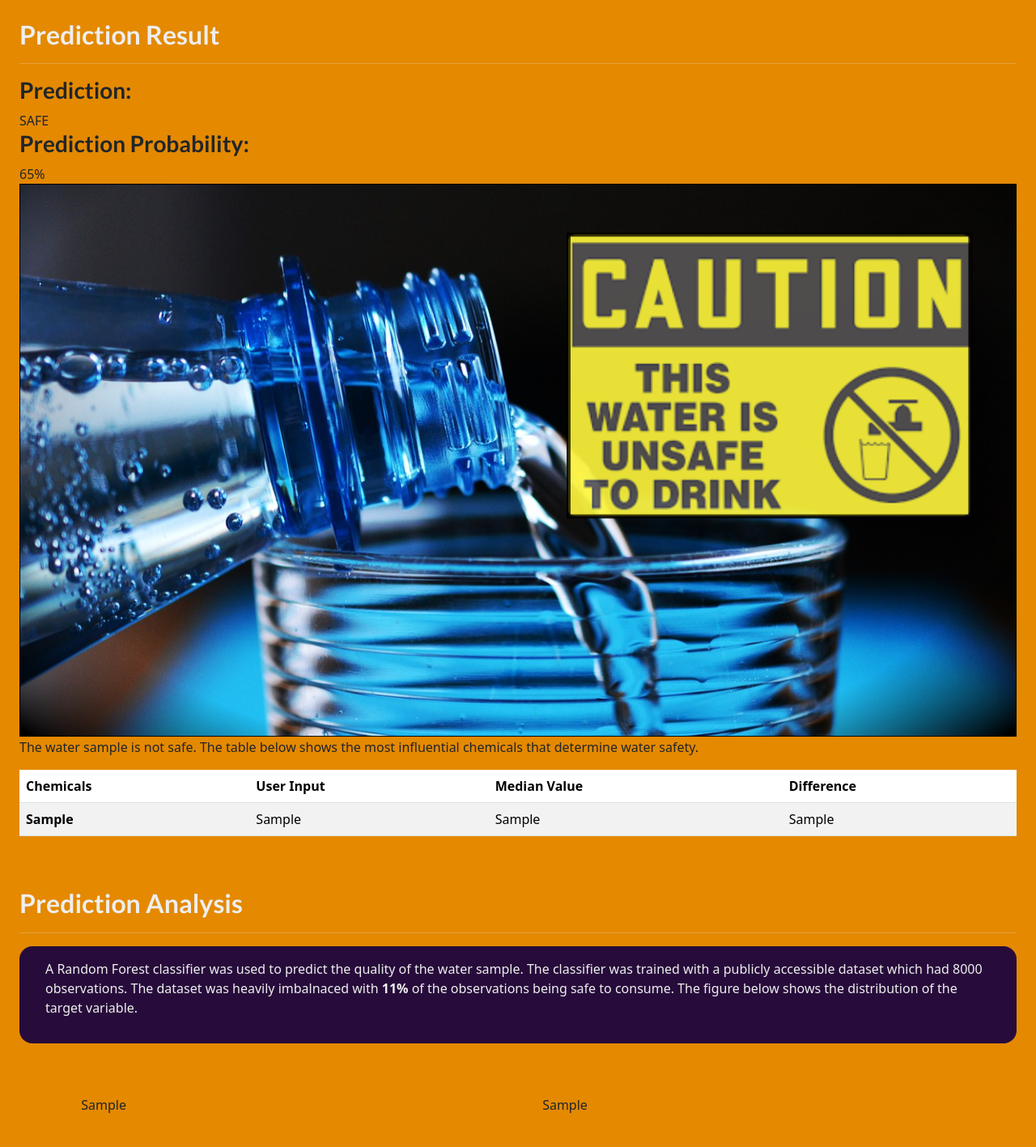
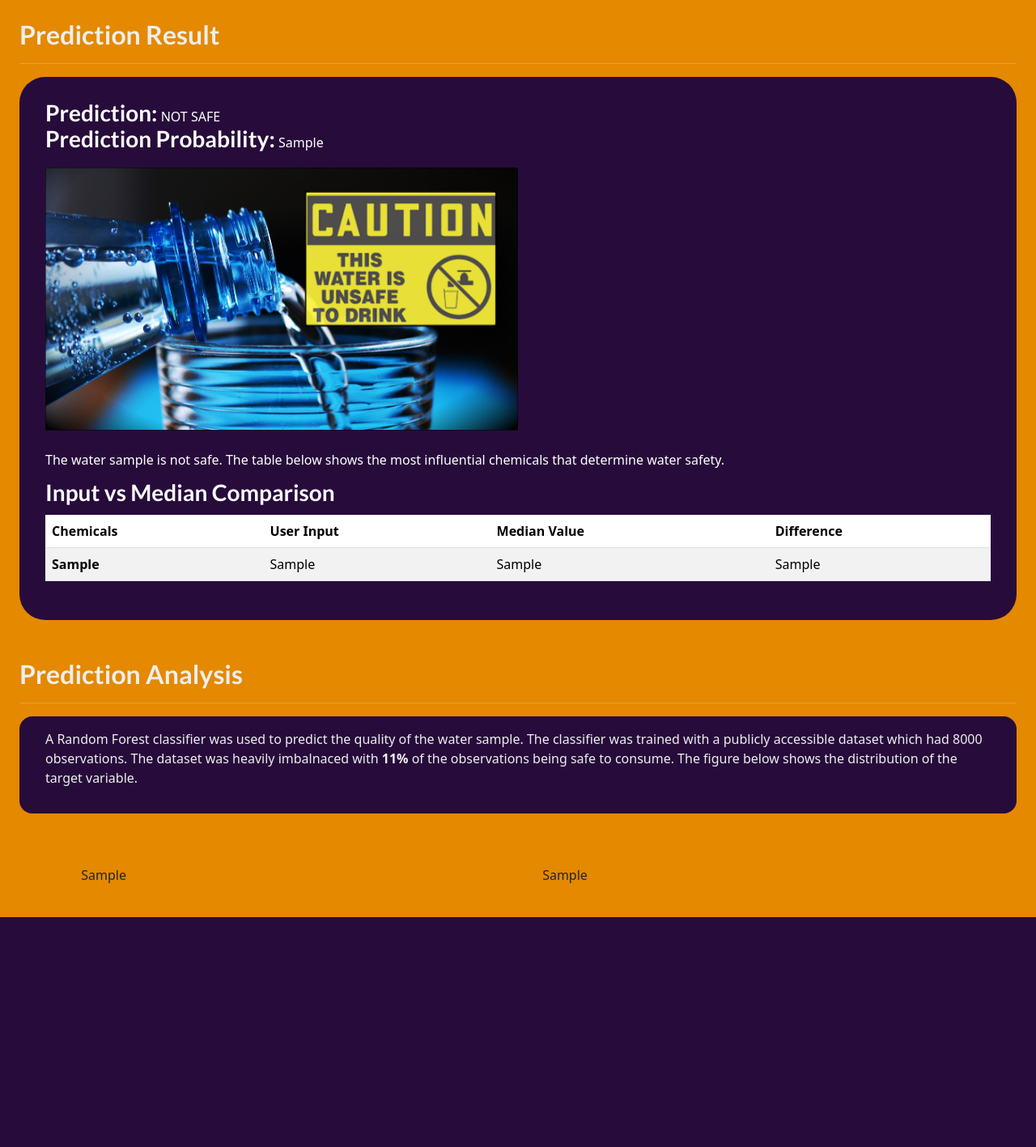
Before and after one commit to OTeeEnabor/django-wq-ml, a Django app: template wqpred/templates/wqpred/result.html in a window 1280 px wide. Shown: the part 80-1497 px from the top of the page at 81% size. After the commit the page ends 1213 px from the top, so only its background shows below. Run offline with Django 4.2, Linux system fonts and the light colour scheme; the template is opened without the code that fills it: most values are stand-ins (such as "Sample title", 1, 10 or a date in 2020).

Commit message:
recently collected static files

```diff
--- a/templates/base.html
+++ b/templates/base.html
@@ -9,6 +9,7 @@
     {% block css_files %} {% endblock %}
 </head>
 <body>
+    {%include "page_modal.html"%}
     <header id="mainNavigation">
         <a href="{% url "index" %}">
         <img class="logo-image"src="{% static "images/uj_logo.png"%}" alt="University of Johannesburg Logo">
--- /dev/null
+++ b/templates/page_modal.html
@@ -0,0 +1,11 @@
+
+    <div id="myModal" class="modal-container">
+            <div class="content-modal">
+                <div class="header-modal">
+                    <h5 class="modal-title">Model Prediction</h5>
+                </div>
+                <div class="modal-body">
+                    <p>Model is making a prediction based on your inputs...</p>
+                </div>
+            </div>
+    </div>
--- a/wqpred/static/result.css
+++ b/wqpred/static/result.css
@@ -13,10 +13,46 @@
     flex-wrap: wrap;
     /* margin-top: 5rem; */
 }
+
 .result-header {
   color: #eeeeee;
   font-weight: bolder;
 }
+
+.result-container {
+  background-color: #270C3B;
+  padding: 2rem 2rem;
+  border-radius: 2rem;
+}
+.result-summary h3 {
+  display: inline-block;
+  color: white;
+}
+.result-summary span {
+  color: white;
+}
+.result-image-container{
+  margin-top: 1rem ;
+  display: flex;
+  justify-content: center;
+  width: 50%;
+}
+.img-wrap img{
+  width: 100%;
+}
+.result-important-features{
+  margin-top: 1.5rem;
+  text-align: justify;
+}
+.result-important-features p, h3{
+  color: white;
+  line-height: 1.5rem;
+}
+.result-important-features h3{
+  margin-bottom: 1rem;
+}
+
+
 
 .result-section-not-safe{
   display: flex;
--- a/wqpred/templates/wqpred/result.html
+++ b/wqpred/templates/wqpred/result.html
@@ -14,15 +14,19 @@ Prediction Result
     </div>
     <div class="result-container">
         <div class="result-summary">
-            <h3>Prediction:</h3> <span>SAFE</span>
-            <h3>Prediction Probability: </h3> <span>65%</span>
+            <h3>Prediction:</h3> <span>{% if pred %}SAFE {% else %} NOT SAFE {% endif %} </span>
+            <br>
+            <h3>Prediction Probability: </h3> <span>{{pred_prob}}</span>
         </div>
         <div class="result-image-container">
-            <img src="{%static "wqpred/images/water_not_safe.png"%}"  class="img-fluid" alt="Water sample is not safe.">
+            <div class="img-wrap">
+                <img src="{%static "wqpred/images/water_not_safe.png"%}" alt="Water sample is not safe.">
+            </div>
         </div>
         <div class="result-important-features">
             <p>The water sample is not safe. The table below shows the most influential chemicals that determine water safety.
             </p>
+            <h3> Input vs Median Comparison </h3>
             <table class="table table-striped ">
                 <thead class="thead-dark">
                     <tr>
```
Also changed, not shown: wqpred/views.py (+8 -2 lines), 5 other files.
